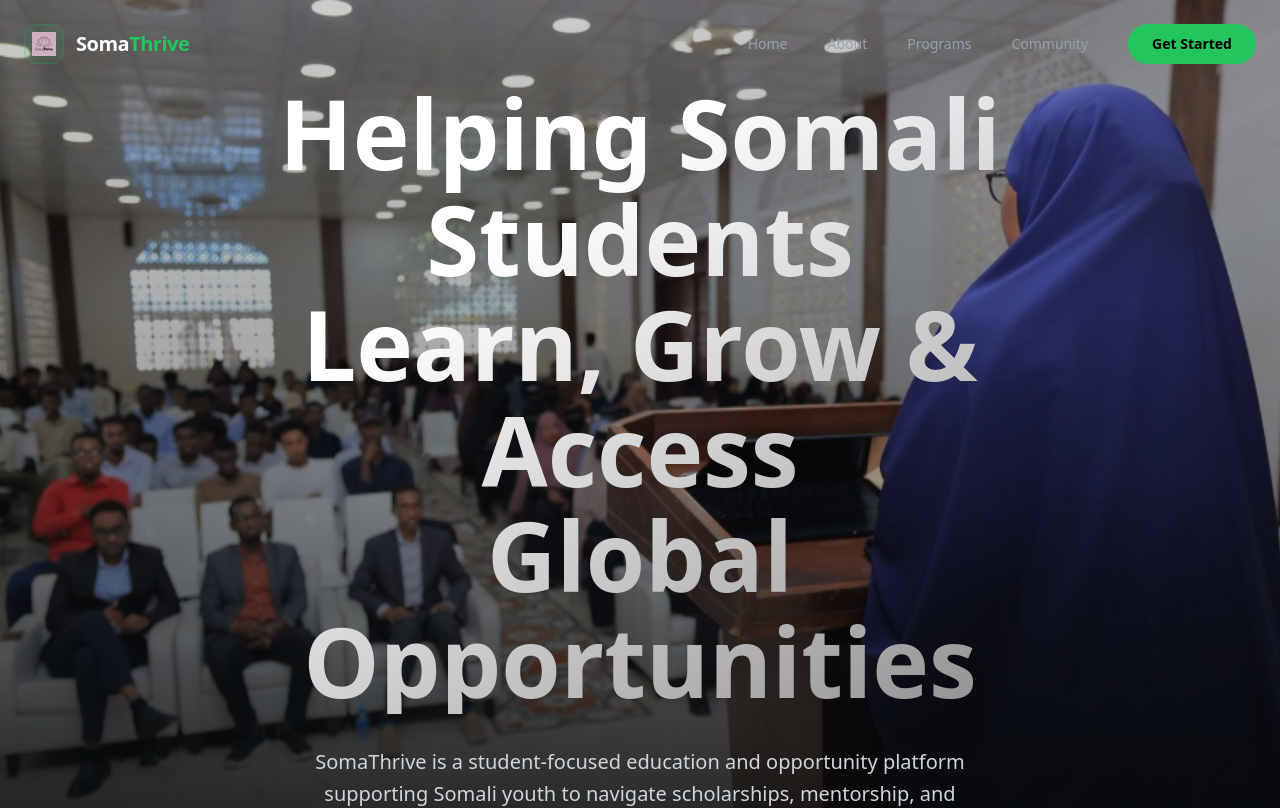
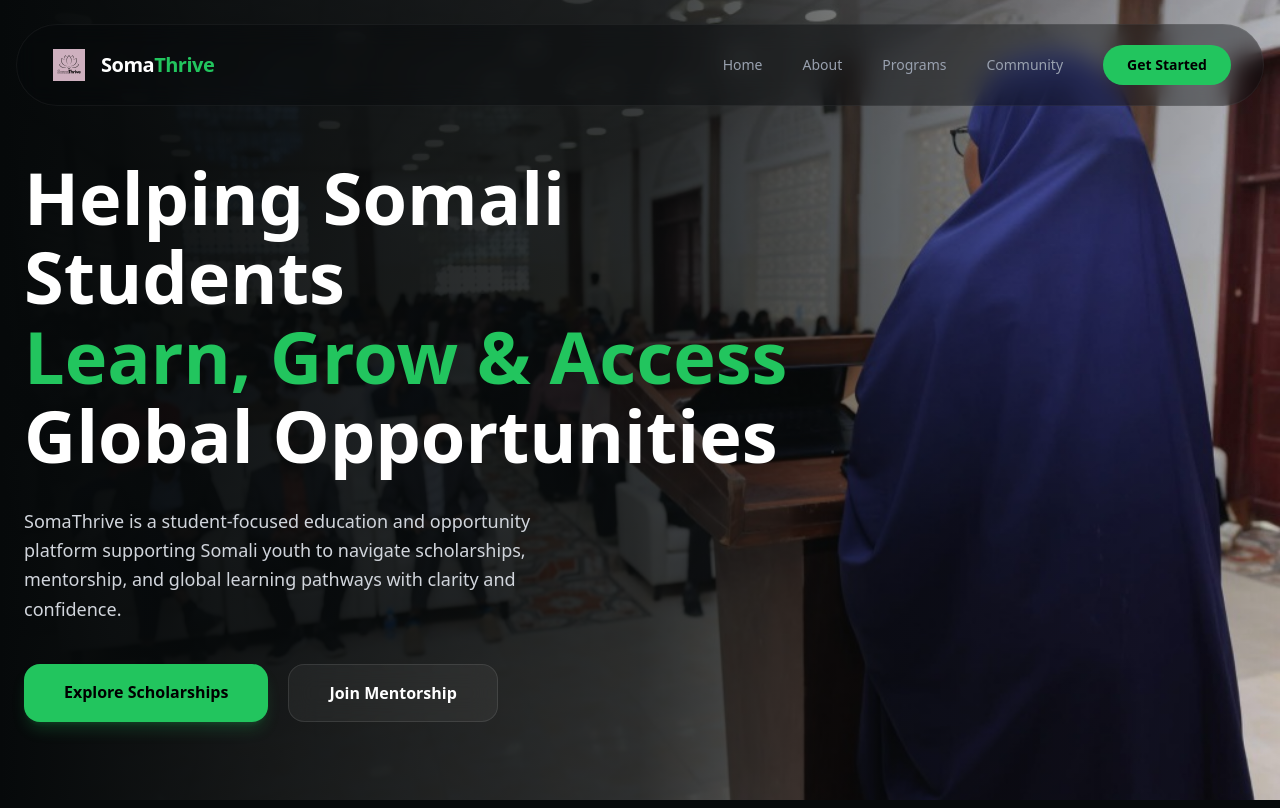
Before and after one commit to mohamedosmann/somathrive, a Next.js app: page / in a window 1280 px wide. Shown: the top 808 px of the page. Built offline with nearby package versions, Linux system fonts and the light colour scheme.

Commit message:
UI Polish: Floating rounded pill header, transparent logo integration, and hero layout refinements

```diff
--- a/app/page.tsx
+++ b/app/page.tsx
@@ -25,11 +25,15 @@ export default function Home() {
   return (
     <div className="min-h-screen selection:bg-[#22c55e]/30 font-sans text-gray-200 bg-[#06090a]">
       {/* Navigation */}
-      <nav id="home" className={`fixed w-full z-50 transition-all duration-500 ${isScrolled ? "glass-nav py-3" : "py-6"}`}>
-        <div className="container mx-auto px-6 flex justify-between items-center">
+      <header className="fixed top-6 left-1/2 -translate-x-1/2 w-[calc(100%-2rem)] max-w-7xl z-50">
+        <nav
+          id="home"
+          className={`transition-all duration-500 rounded-full px-8 flex justify-between items-center ${isScrolled ? "glass-nav py-3 border border-white/10 shadow-2xl" : "py-5 bg-[#06090a]/40 backdrop-blur-md border border-white/5"
+            }`}
+        >
           <Link href="#home" className="flex items-center gap-3 group">
-            <div className="w-10 h-10 rounded-xl bg-[#22c55e]/10 flex items-center justify-center border border-[#22c55e]/20 group-hover:scale-110 transition-transform">
-              <Image src="/logo.png" alt="SomaThrive Logo" width={24} height={24} className="invert" />
+            <div className="w-10 h-10 flex items-center justify-center group-hover:scale-110 transition-transform">
+              <Image src="/logo.png" alt="SomaThrive Logo" width={32} height={32} className="invert object-contain" />
             </div>
             <span className="text-xl font-bold tracking-tight text-white">Soma<span className="text-[#22c55e]">Thrive</span></span>
           </Link>
@@ -59,36 +63,36 @@ export default function Home() {
               <div className={`h-0.5 w-full bg-current transition-all ${isMenuOpen ? "-rotate-45 -translate-y-2" : ""}`} />
             </div>
           </button>
-        </div>
-      </nav>
+        </nav>
+      </header>
 
       {/* Hero Section */}
-      <section className="relative min-h-screen flex items-center justify-center pt-20">
+      <section className="relative min-h-screen flex items-center pt-20 overflow-hidden">
         <Image
           src="/hero-student.jpg"
           alt="SomaThrive Student Session"
           fill
-          className="object-cover"
+          className="object-cover object-right md:object-center"
           priority
         />
-        <div className="absolute inset-0 bg-gradient-to-t from-[#06090a] via-[#06090a]/40 to-[#06090a]/20 z-10" />
+        <div className="absolute inset-0 bg-gradient-to-r from-[#06090a] via-[#06090a]/80 to-transparent z-10" />
 
-        <div className="container mx-auto px-6 relative z-20 text-center">
+        <div className="container mx-auto px-6 relative z-20">
           <motion.div
-            initial={{ opacity: 0, y: 20 }}
-            animate={{ opacity: 1, y: 0 }}
+            initial={{ opacity: 0, x: -20 }}
+            animate={{ opacity: 1, x: 0 }}
             transition={{ duration: 1, ease: [0.22, 1, 0.36, 1] }}
-            className="max-w-4xl mx-auto"
+            className="max-w-3xl"
           >
-            <h1 className="text-5xl md:text-8xl font-bold leading-[1.1] mb-8 text-gradient">
+            <h1 className="text-4xl md:text-6xl lg:text-7xl font-bold leading-[1.1] mb-8 text-white">
               Helping Somali Students <br />
               <span className="text-[#22c55e]">Learn, Grow & Access</span> <br />
               Global Opportunities
             </h1>
-            <p className="text-lg md:text-xl text-gray-300 mb-12 max-w-2xl mx-auto leading-relaxed">
+            <p className="text-base md:text-lg text-gray-300 mb-10 max-w-xl leading-relaxed">
               SomaThrive is a student-focused education and opportunity platform supporting Somali youth to navigate scholarships, mentorship, and global learning pathways with clarity and confidence.
             </p>
-            <div className="flex flex-col sm:flex-row gap-5 justify-center">
+            <div className="flex flex-col sm:flex-row gap-5">
               <Link href="#programs" className="px-10 py-4 bg-[#22c55e] text-black font-bold rounded-2xl hover:bg-[#16a34a] transition-all hover:translate-y-[-2px] shadow-lg shadow-[#22c55e]/20 text-center">
                 Explore Scholarships
               </Link>
```
